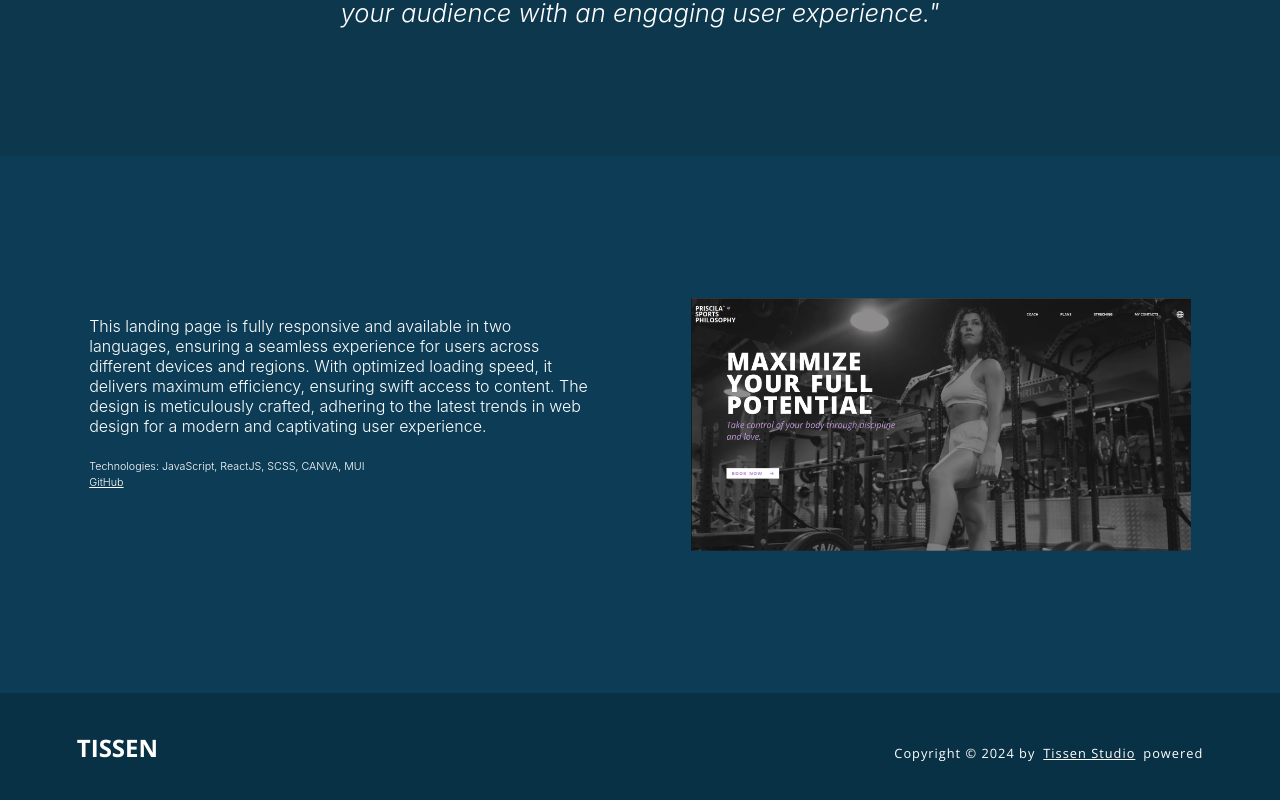
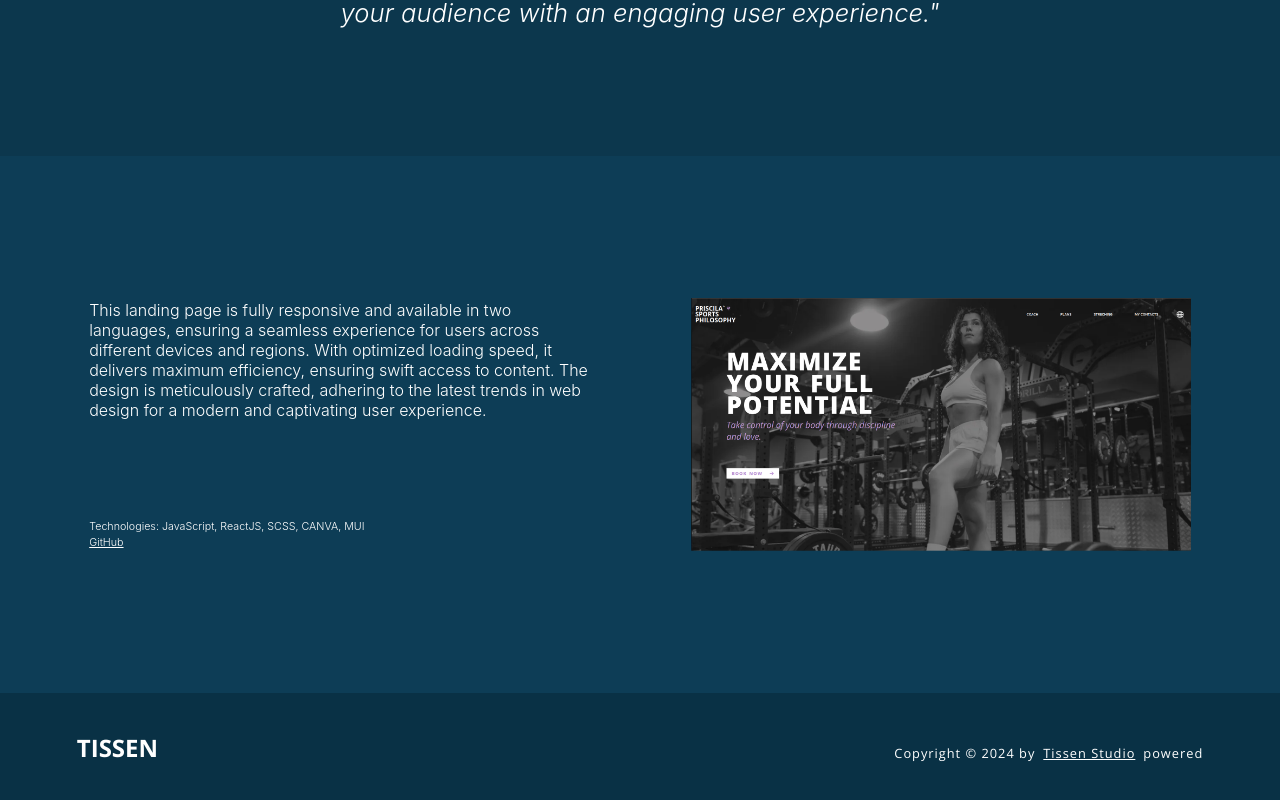
Before and after one commit to RuslanTissen/Ruslan_Portfolio, a React (Create React App) app: page / in a window 1280 px wide. Shown: the part 904-1704 px from the top of the page. Built offline with nearby package versions, Linux system fonts and the light colour scheme; a web font is replaced by a local one.

Commit message:
work image updated

```diff
--- a/src/components/start/work/Work.jsx
+++ b/src/components/start/work/Work.jsx
@@ -16,7 +16,7 @@ function Work() {
 					<picture className='wrapper'>
 						<source media="(max-width: 799px)" srcset={work1} />
 						<source media="(min-width: 800px)" srcset={work1} />
-						<img className='img' src={work1} alt="" />
+						<img className='img-work' src={work1} alt="" />
 					</picture>
 				</a>
 			</div>
--- a/src/components/start/work/Work.scss
+++ b/src/components/start/work/Work.scss
@@ -11,21 +11,21 @@
 		.work__text-cont {
 			flex: 1 1 100%;
 			max-width: 500px;
+			height: auto;
 			display: flex;
 			flex-direction: column;
-			margin: 1rem auto;
+			margin: 0 auto;
 			p {
 			}
 			h6 {
 				font-weight: 300;
 				margin: 0.5rem 0 0.2rem;
-				justify-content: baseline;
+				margin-top: auto;
 			}
 			a {
 				font-size: 0.67em;
-				justify-content: baseline;
 				color: white;
-				margin: 0 0 0.5rem 0;
+				margin: 0 0 1rem 0;
 			}
 		}
 		.work__img-cont {
@@ -38,7 +38,7 @@
 				padding-bottom: 56.25%;
 				position: relative;
 				overflow: hidden;
-				.img {
+				.img-work {
 					width: 100%;
 					height: auto;
 					position: absolute;
```
